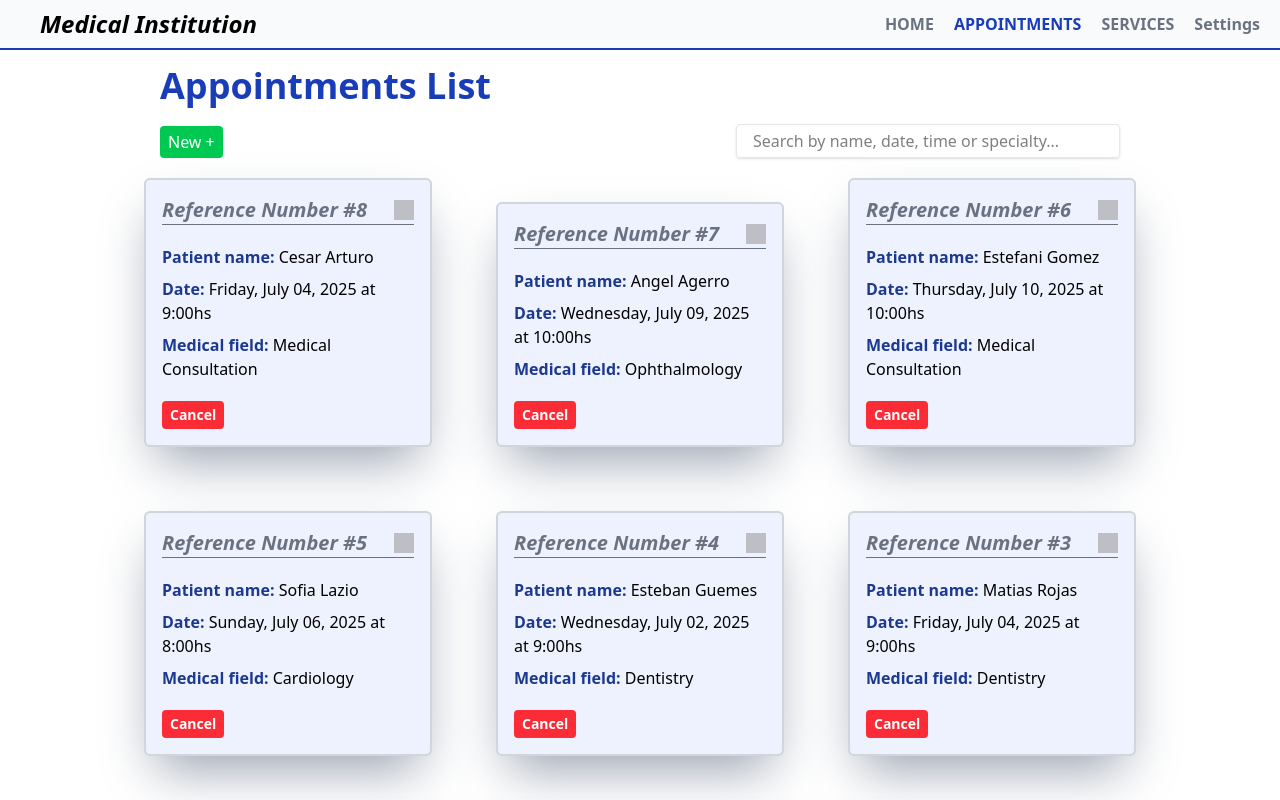
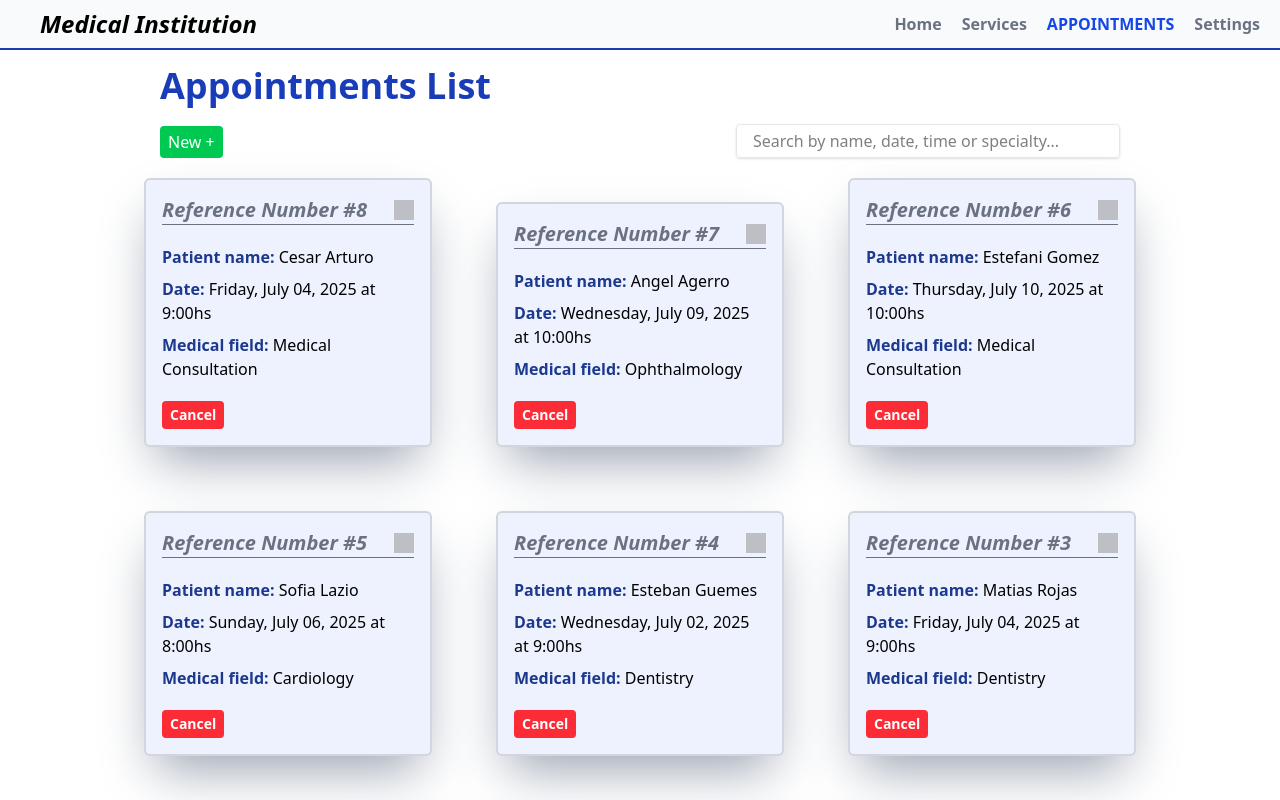
Before and after one commit to LucasDLabo/ReactJS-AAPRO2.0-2025, a React (Vite) app in the folder final_project/: page / in a window 1280 px wide. Shown: the top 800 px of the page. Built offline with nearby package versions, Linux system fonts and the light colour scheme; grey boxes are pictures that could not be loaded.

Commit message:
feat/finalProject: dark style for navbar

```diff
--- a/final_project/src/Style.css
+++ b/final_project/src/Style.css
@@ -7,7 +7,7 @@ html {
     scroll-behavior: smooth;
 }
 main{
-    @apply px-10
+    @apply px-10 dark:bg-gray-900;
 }
 @layer components{
     .title{
@@ -20,6 +20,6 @@ main{
         @apply border-b-2 text-white transition-colors hover:text-blue-400;
     }
     .btn-settings{
-        @apply text-gray-600 hover:bg-gray-200 w-full text-start rounded my-1 p-1.5 hover:text-black cursor-pointer;
+        @apply text-gray-600 hover:bg-gray-200 w-full text-start rounded my-1 p-1.5 hover:text-black cursor-pointer dark:text-gray-200 dark:hover:bg-gray-700 dark:hover:text-gray-300;
     }
 }
--- a/final_project/src/components/header/Navbar.jsx
+++ b/final_project/src/components/header/Navbar.jsx
@@ -38,19 +38,19 @@ function Navbar(){
 
     return(
         <>
-            <nav className="flex justify-between h-12 bg-gray-50">
-                <h3 className=" px-10 text-2xl italic font-bold items-center flex justify-center">Medical Institution</h3>
-                <ul className="flex gap-5 px-5 items-center font-bold text-gray-500 ">
-                    <li className="hover:text-black"><a href="">HOME</a></li>
-                    <li className="text-blue-800"><a href="">APPOINTMENTS</a></li>
-                    <li className="hover:text-black"><a href="">SERVICES</a></li>
-                    <li className="hover:text-black"><button onClick={toggleSettingsWindow} className='cursor-pointer'>Settings</button></li>
+            <nav className="flex justify-between h-12 bg-gray-50 dark:bg-gray-900">
+                <h3 className=" px-10 text-2xl italic font-bold items-center flex justify-center dark:text-gray-200">Medical Institution</h3>
+                <ul className="flex gap-5 px-5 items-center font-bold text-gray-500 dark:text-gray-200 ">
+                    <li className="hover:text-black dark:hover:text-blue-700"><a href="">Home</a></li>
+                    <li className="hover:text-black dark:hover:text-blue-700"><a href="">Services</a></li>
+                    <li className="text-blue-700"><a href="">APPOINTMENTS</a></li>
+                    <li className="hover:text-black dark:hover:text-blue-700"><button onClick={toggleSettingsWindow} className='cursor-pointer'>Settings</button></li>
                 </ul>
                 {isSettingsOpen && (
-                    <div className='absolute bg-white shadow-black shadow-2xl p-3 border-2 border-gray-300 top-12 right-0 z-50'>
+                    <div className='absolute bg-white dark:bg-gray-800 dark:border-gray-500 shadow-black shadow-2xl p-3 border-2 border-gray-300 top-12 right-0 z-50'>
                         <ul>
                             <li><button className='btn-settings' title={`Switch to ${theme === "dark" ? "light theme" : "dark theme"} `} onClick={toggleTheme}>Change Theme</button></li>
-                            <hr className='text-gray-200' />
+                            <hr className='text-gray-200 dark:text-gray-500' />
                             <li><button className='btn-settings'>Logout</button></li>
                         </ul>
                     </div>
```
